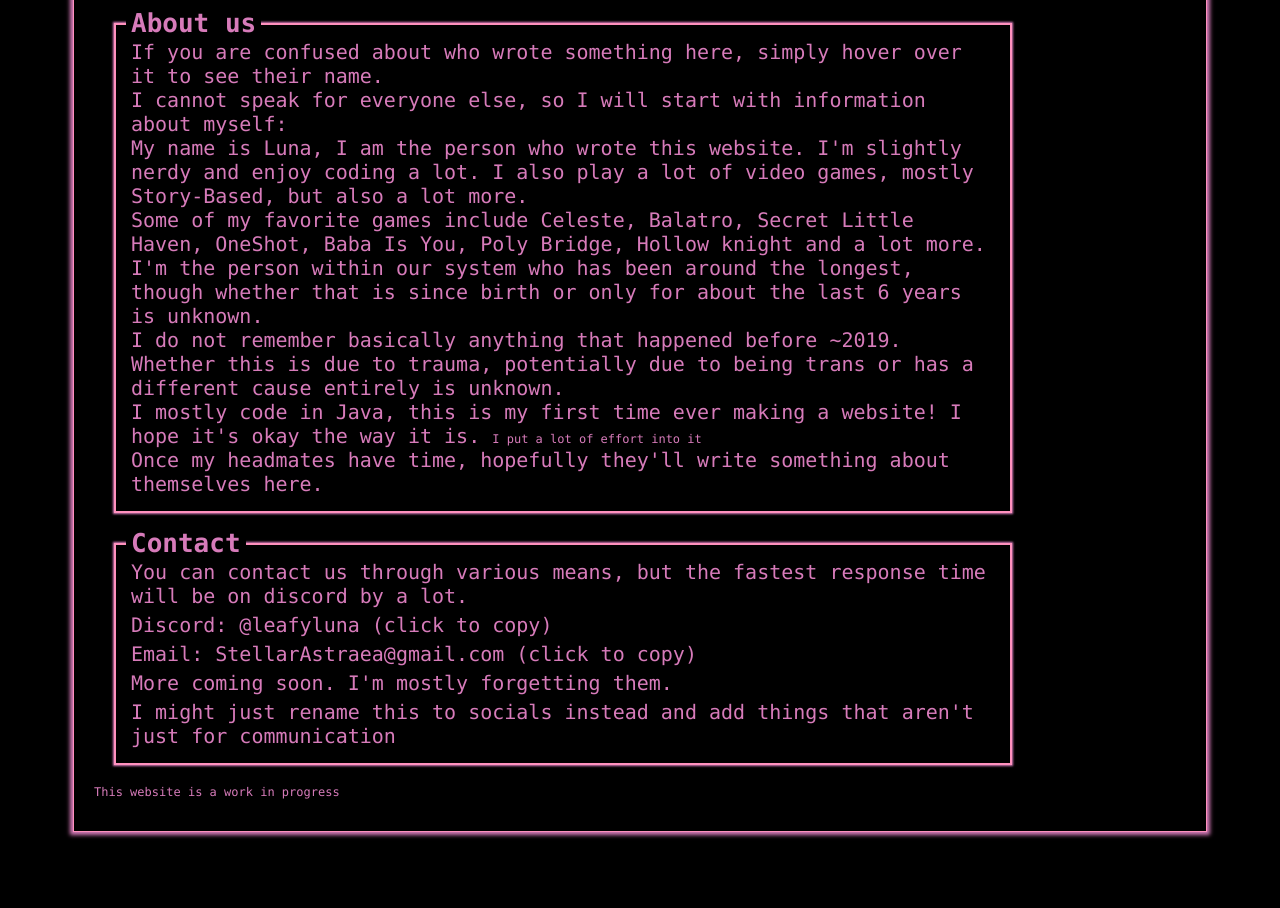
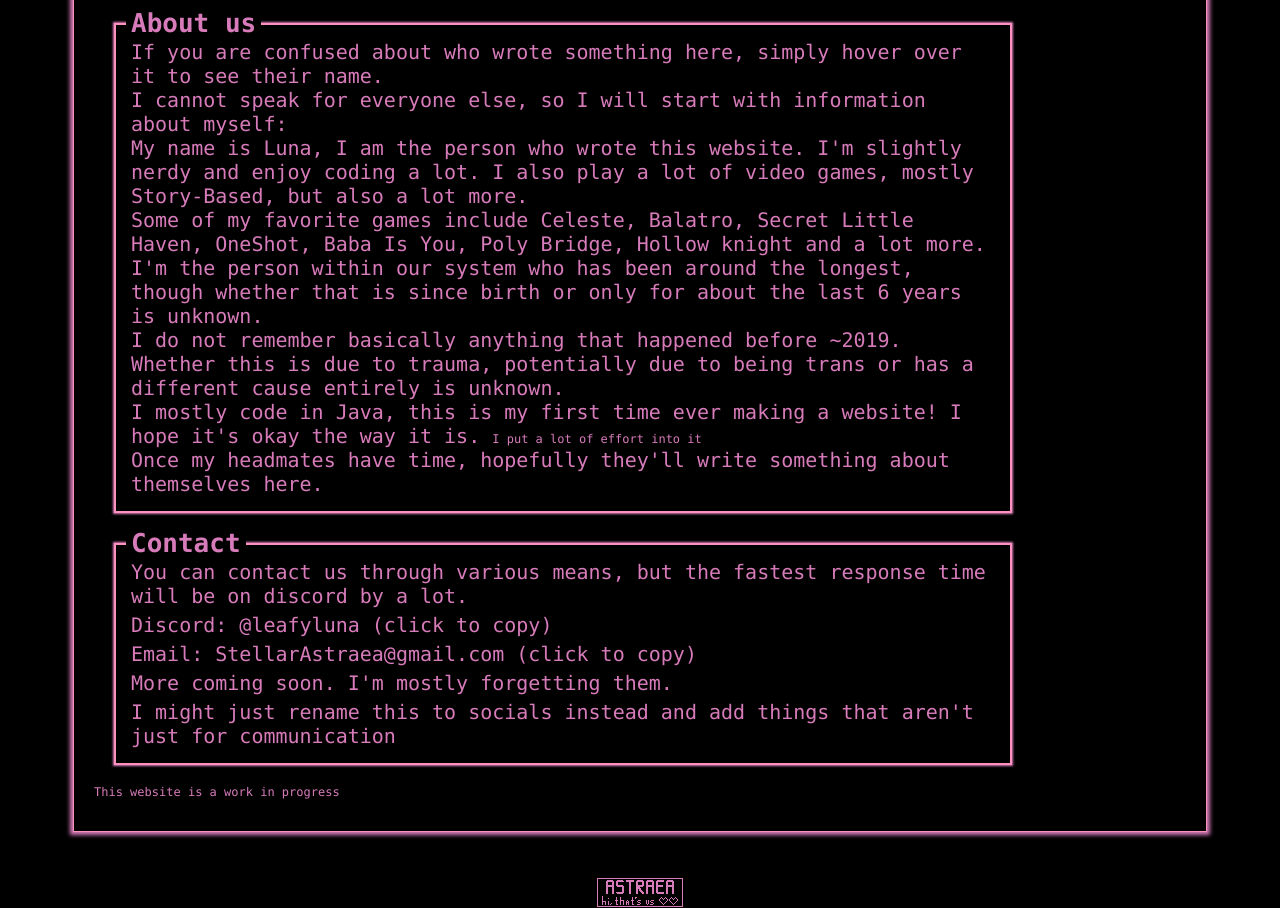
Before and after one commit to LunarAstraea/lunarastraea.github.io, a plain HTML site: page index.html in a window 1280 px wide. Shown: the part 551-1459 px from the top of the page. Drawn offline with Linux system fonts and the light colour scheme.

Commit message:
More stuff added. Boxes!

```diff
--- a/index.html
+++ b/index.html
@@ -51,5 +51,6 @@
 </div>
 </div>
 <script type="text/javascript" src="index.js"></script>
+<section id="gifs"><img class="img88x31" src="assets/images/astraea_88x31.gif" alt=""></section>
 </body>
 </html>
```
